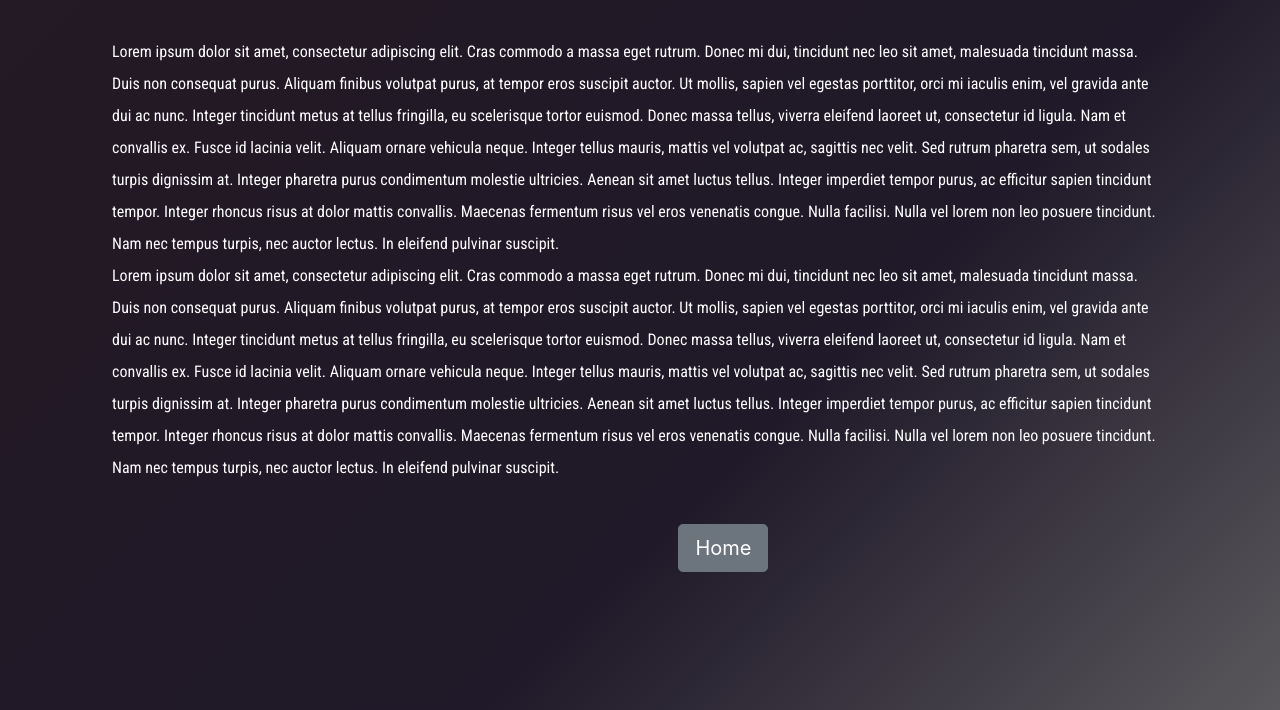
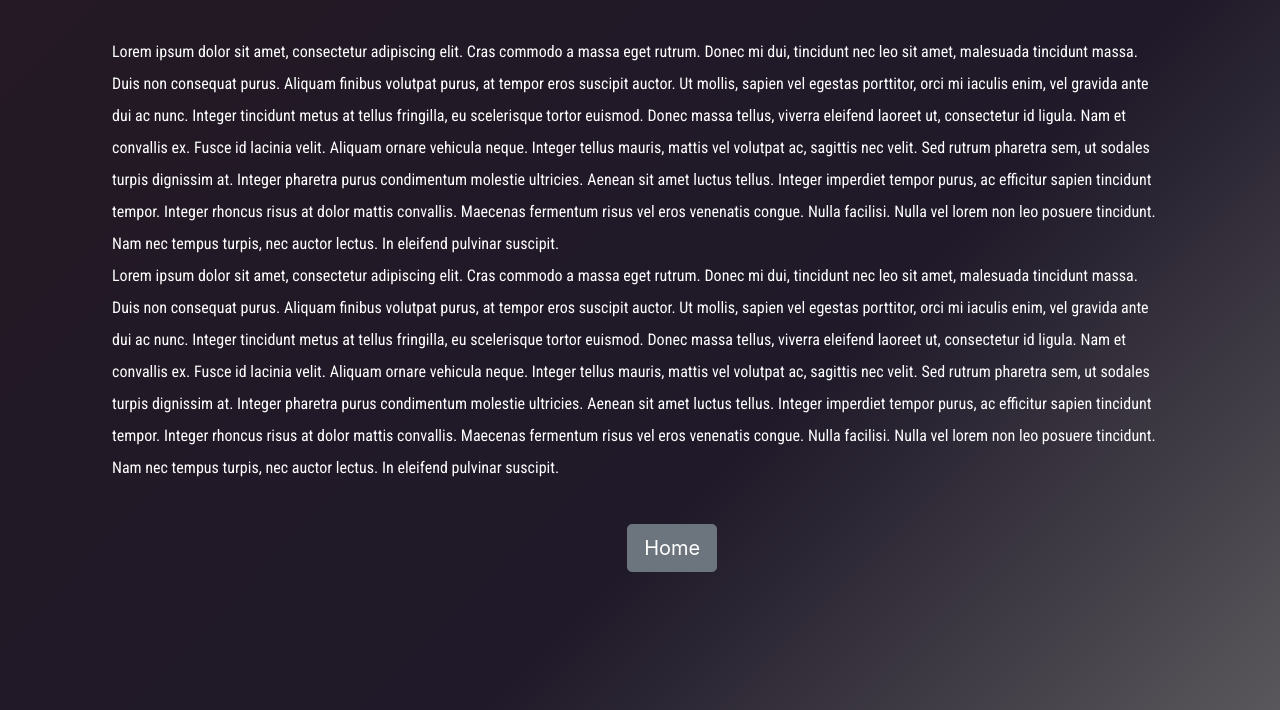
Before and after one commit to Yolo-cell-hash/EmojiPedia, a plain HTML site: page about.html in a window 1280 px wide. Shown: the part 194-904 px from the top of the page. Drawn offline with nearby package versions, Linux system fonts and the light colour scheme.

Commit message:
Update styles.css

```diff
--- a/styles.css
+++ b/styles.css
@@ -168,7 +168,7 @@ body {
   }
 
   .btn_abt{
-    margin-left: 53%;
+    margin-left: 49%;
   }
 
  .btn_home{
```
